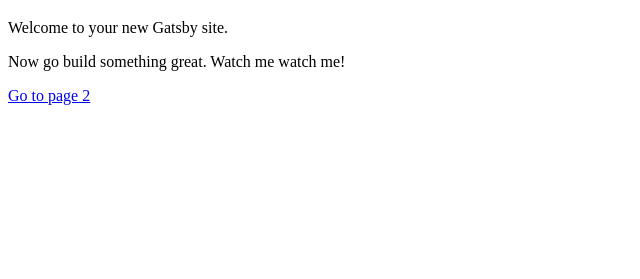
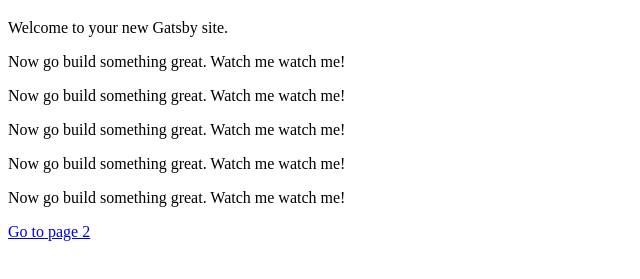
Before and after one commit to Ashtronaut09/my-react-app1, a Gatsby site: page / in a window 1280 px wide. Shown: the part 61-340 px from the top of the page, without its empty margins (0-640 px from the left). Built offline with nearby package versions, Linux system fonts and the light colour scheme; Gatsby itself is replaced by a stand-in of ours.

Commit message:
added five lines

```diff
--- a/src/pages/index.js
+++ b/src/pages/index.js
@@ -6,6 +6,10 @@
     <h1>Hi ya'll!</h1>
     <p>Welcome to your new Gatsby site.</p>
     <p>Now go build something great. Watch me watch me!</p>
+    <p>Now go build something great. Watch me watch me!</p>
+    <p>Now go build something great. Watch me watch me!</p>
+    <p>Now go build something great. Watch me watch me!</p>
+    <p>Now go build something great. Watch me watch me!</p>
     <Link to="/page-2/">Go to page 2</Link>
   </div>
 )
```
